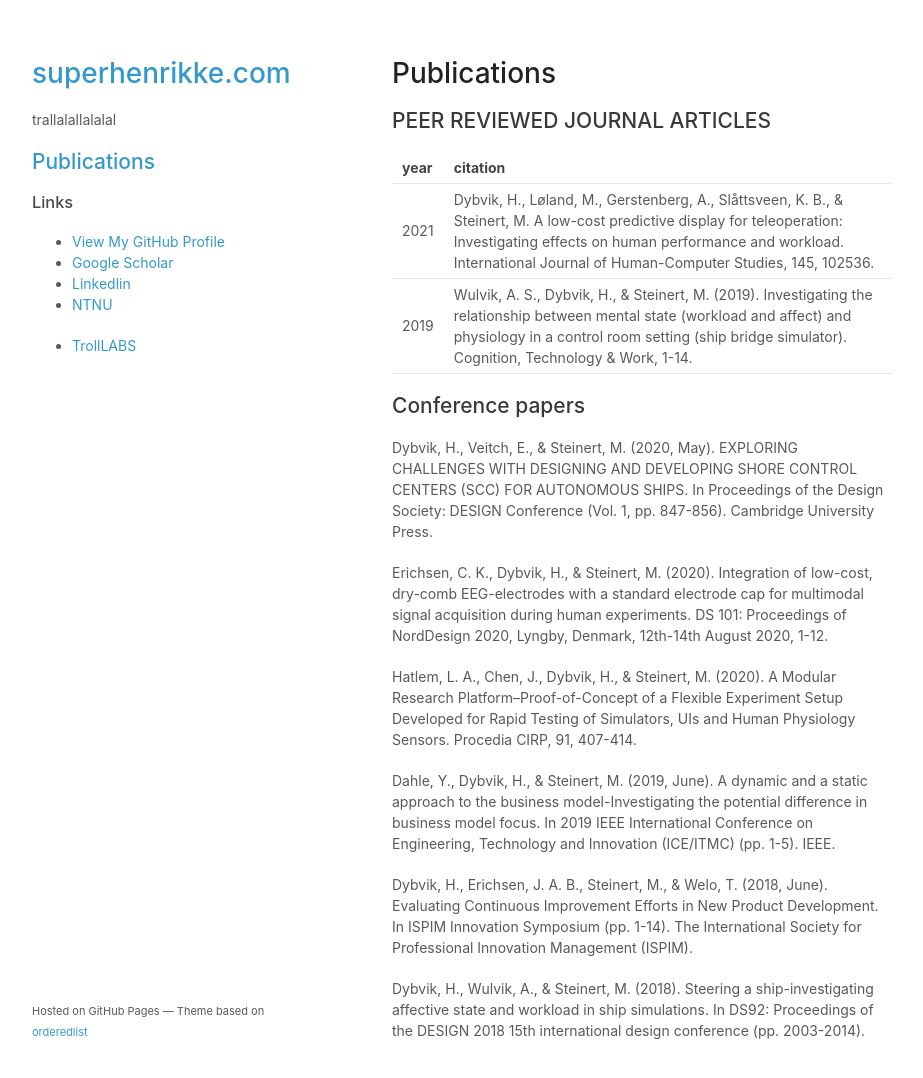
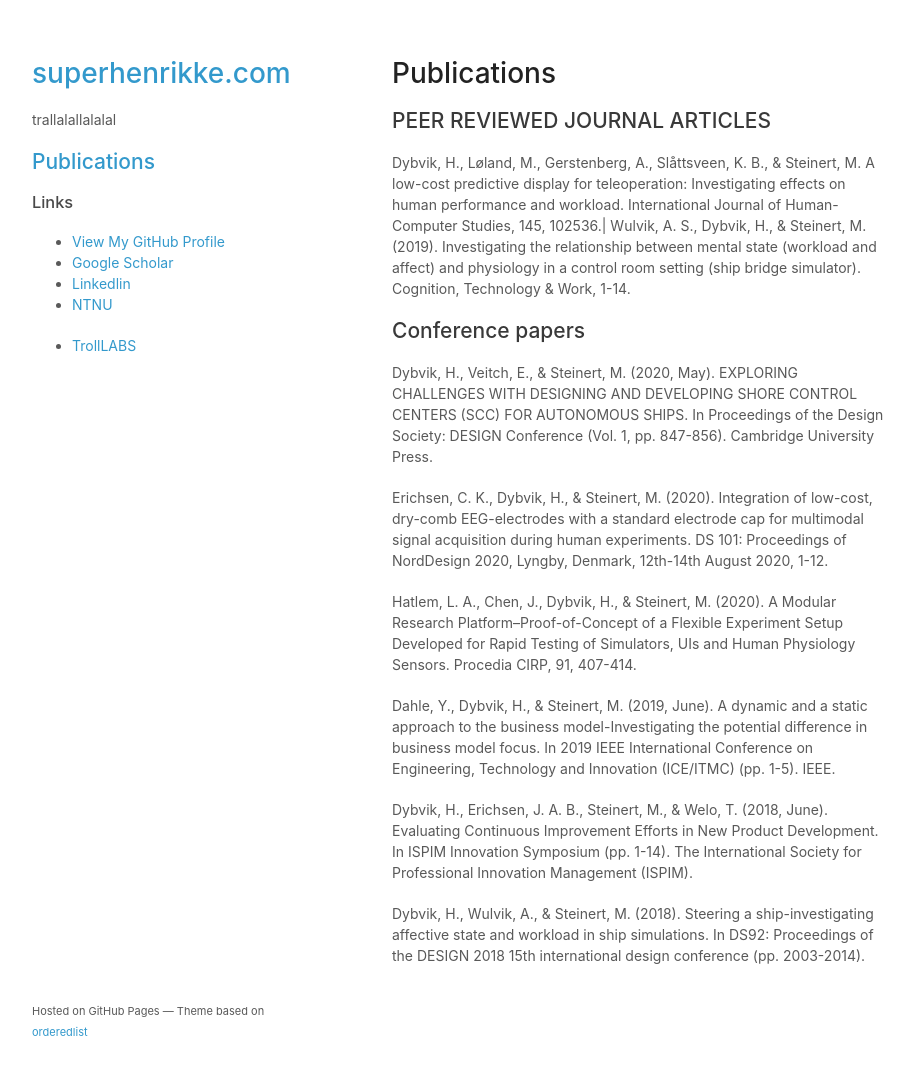
Before and after one commit to superhenrikke/superhenrikke.github.io, a Jekyll site: the page built from publications.md, in a window 1280 px wide and 1111 px high. Shown: the top 1078 px of the window, without its empty margins (178-1101 px from the left). Built offline with Jekyll 4.4.1, drawn with Linux system fonts in a browser that asks for light colours; our own code applies the rules of GitHub Pages for plain Markdown files; a script that is not in the unit is left out.

Commit message:
Update publications.md

```diff
--- a/publications.md
+++ b/publications.md
@@ -2,10 +2,8 @@
 
 ## PEER REVIEWED JOURNAL ARTICLES
 
-| year | citation |
-|---|---|
-|2021 | Dybvik, H., Løland, M., Gerstenberg, A., Slåttsveen, K. B., & Steinert, M. A low-cost predictive display for teleoperation: Investigating effects on human performance and workload. International Journal of Human-Computer Studies, 145, 102536.|
-|2019 | Wulvik, A. S., Dybvik, H., & Steinert, M. (2019). Investigating the relationship between mental state (workload and affect) and physiology in a control room setting (ship bridge simulator). Cognition, Technology & Work, 1-14.|
+Dybvik, H., Løland, M., Gerstenberg, A., Slåttsveen, K. B., & Steinert, M. A low-cost predictive display for teleoperation: Investigating effects on human performance and workload. International Journal of Human-Computer Studies, 145, 102536.|
+Wulvik, A. S., Dybvik, H., & Steinert, M. (2019). Investigating the relationship between mental state (workload and affect) and physiology in a control room setting (ship bridge simulator). Cognition, Technology & Work, 1-14.
 
 
 ## Conference papers
```
